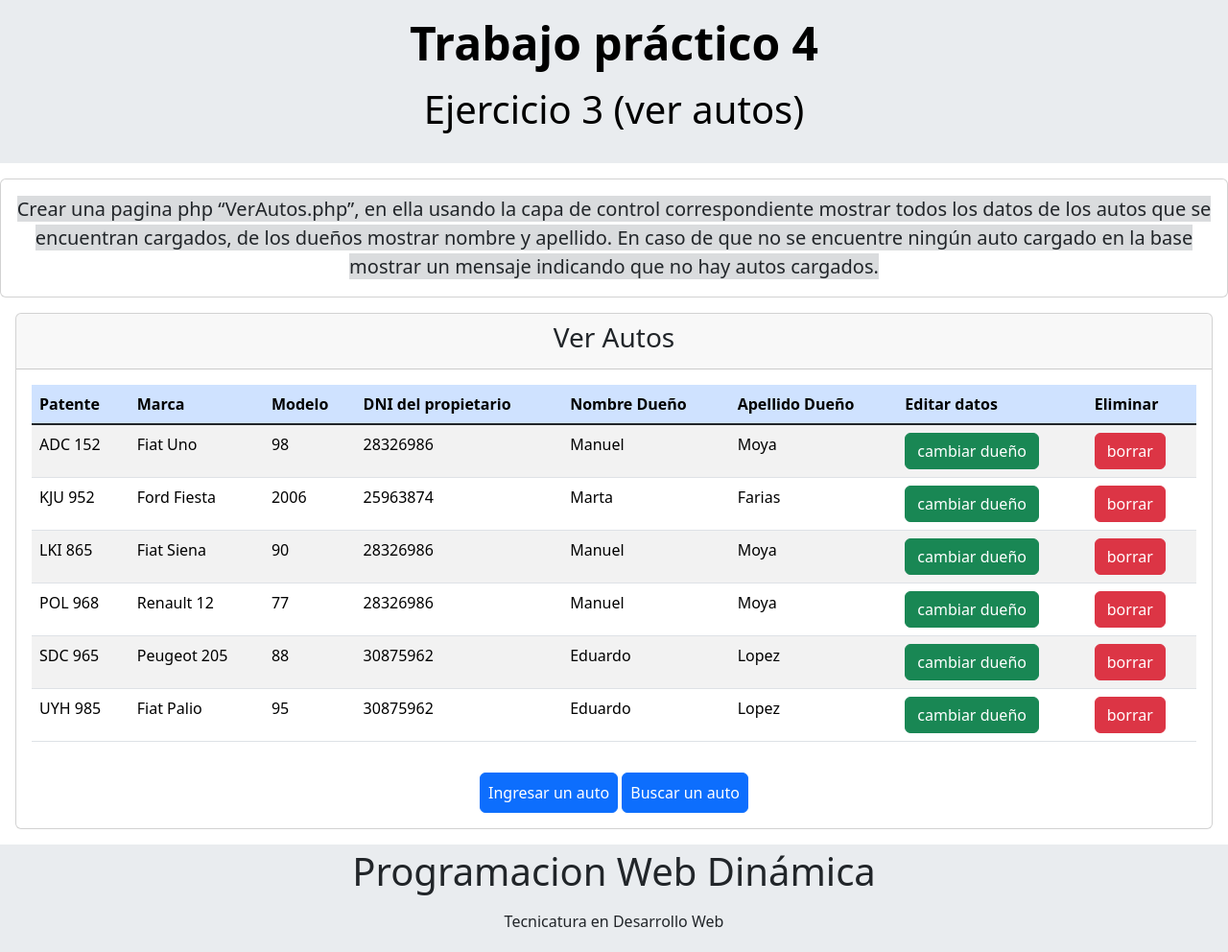
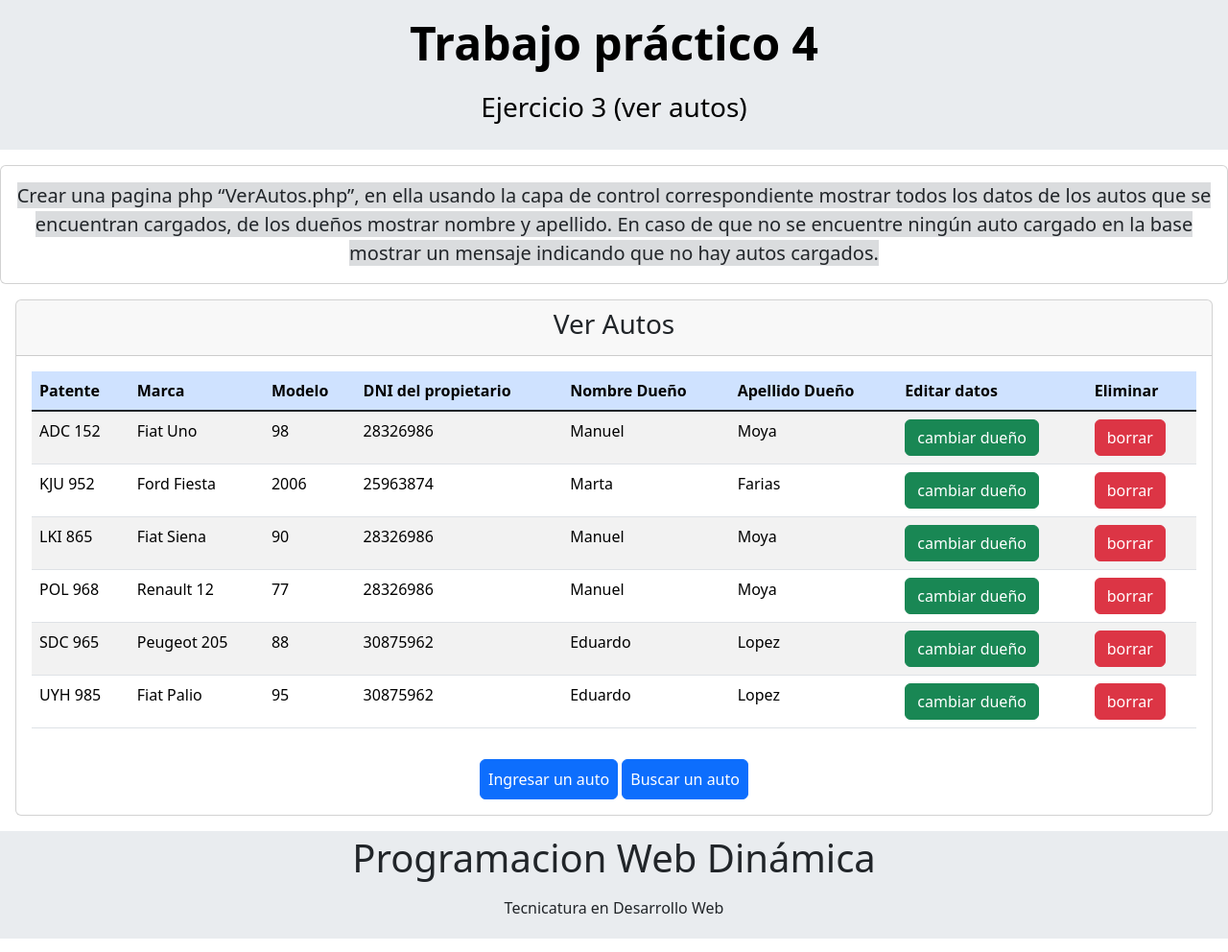
Before and after one commit to FedericoLores/practicos-PWD, a PHP site: page /practicos-PWD/vista/tp4/verAutos.php in a window 1280 px wide. Shown: the whole page at 96% size. Run offline with PHP 8.4, Linux system fonts and the light colour scheme; the visitor is signed in with stand-in values (Sample User, id 1); data comes from the database, SQL or seed files in the repository.

Commit message:
detalles header

```diff
--- a/vista/estructura/footer.php
+++ b/vista/estructura/footer.php
@@ -1,7 +1,7 @@
             <footer class="bg-body-secondary py-1 mt-auto">
                 <div class="container text-center">
                     <p class="display-6">Programacion Web Dinámica</p>
-                    <p class="display-8">Tecnicatura en Desarrollo Web</p>
+                    <p>Tecnicatura en Desarrollo Web</p>
                 </div>
             </footer>
     </body>
--- a/vista/estructura/header.php
+++ b/vista/estructura/header.php
@@ -19,7 +19,7 @@
                         <p><?php echo $titulo; ?></p>
                     </a>
                 </span>
-                <span class="navbar-text display-6 pt-0">
+                <span class="navbar-text fs-3 py-0">
                     <a href="../indicePrincipal.php" class="text-decoration-none">
                         <p><?php echo $ejercicio; ?></p>
                     </a>
--- a/vista/estructura/headerAccionEj2Tp2.php
+++ b/vista/estructura/headerAccionEj2Tp2.php
@@ -27,7 +27,7 @@
         </div>
     </nav>
 
-    <?php if ($descripcion != ""){?>
+    <?php if (isset($descripcion)){?>
     <div class="card mt-3">
         <div class="card-body text-center fs-5">
             <span class="bg-secondary bg-opacity-25">
--- a/vista/estructura/headerPrincipal.php
+++ b/vista/estructura/headerPrincipal.php
@@ -12,8 +12,10 @@
     <nav class="navbar bg-body-secondary">
         <div class="container">
             <div class="d-flex justify-content-center w-100">
-                <span class="navbar-text display-4">
-                    Trabajos Pr&aacute;cticos
+                <span class="navbar-text display-3 pt-0 fw-semibold">
+                    <a href="./indicePrincipal.php" class="text-decoration-none">
+                        Trabajos Pr&aacute;cticos
+                    </a>
                 </span>
             </div>
         </div>
```
